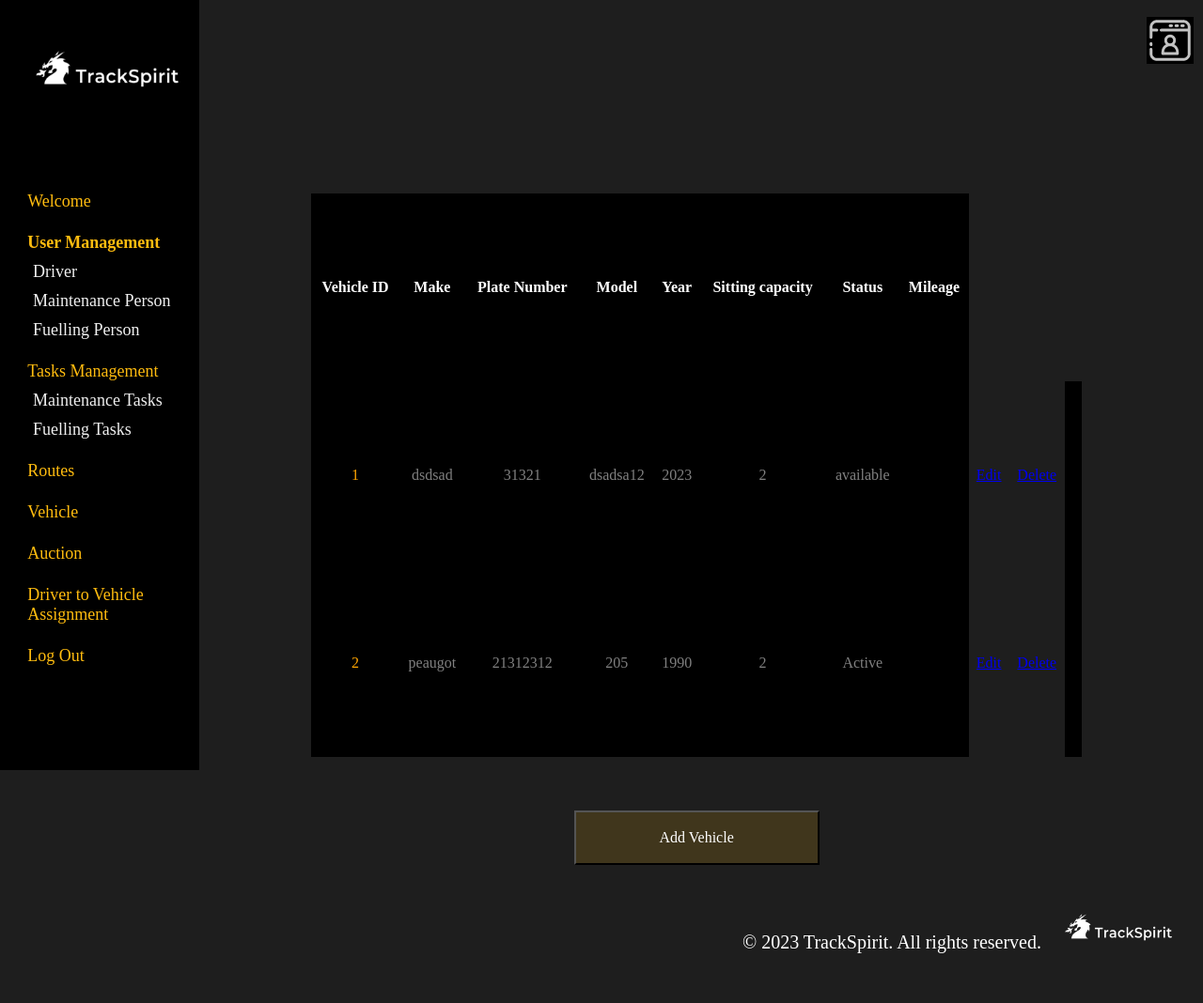
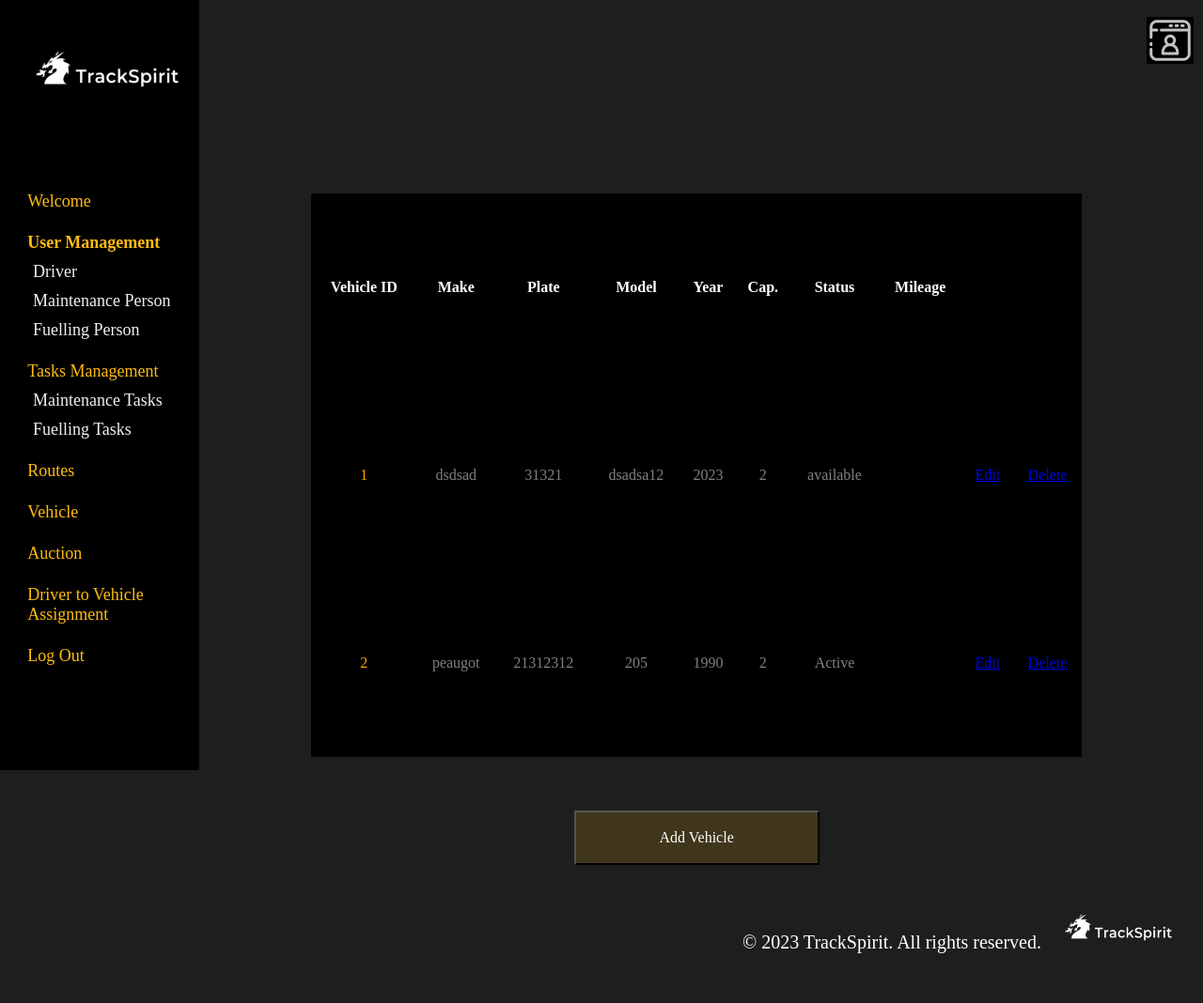
Before and after one commit to Group1swe6/Group1swe6, a PHP site: page /admin/vehicle.php in a window 1280 px wide. Shown: the whole page at 94% size. Run offline with PHP 8.4, Linux system fonts and the light colour scheme; data comes from the database, SQL or seed files in the repository; data that the repository does not hold is empty.

Commit message:
Update vehicle.php

```diff
--- a/csci361teamwork/admin/vehicle.php
+++ b/csci361teamwork/admin/vehicle.php
@@ -226,32 +226,18 @@
          <!-- Create text -->
          <table>
             <!-- Initialize table value -->
-            <colgroup>
-                <col />
-                <col />
-                <col />
-                <col />
-                <col />
-                <col />
-                <col />
-                <col />
-                <col style="background-color: #1E1E1E;"/>
-                <col style="background-color: #1E1E1E;"/>
-                <col style="background-color: #1E1E1E;"/>
-              </colgroup>
         <!-- Create table heading -->
             <tr>
                 <th>Vehicle ID</th>
                 <th>Make</th>
-                <th>Plate Number</th>
+                <th>Plate</th>
                 <th>Model</th>
                 <th>Year</th>
-                <th>Sitting capacity</th>
+                <th>Cap.</th>
                 <th>Status</th>
                 <th>Mileage</th>
-                <th>-</th>
-                <th>-</th>
-                <th>-</th>
+                <th>Edit</th>
+                <th>Delete</th>
 
             </tr>
             <?php
```
